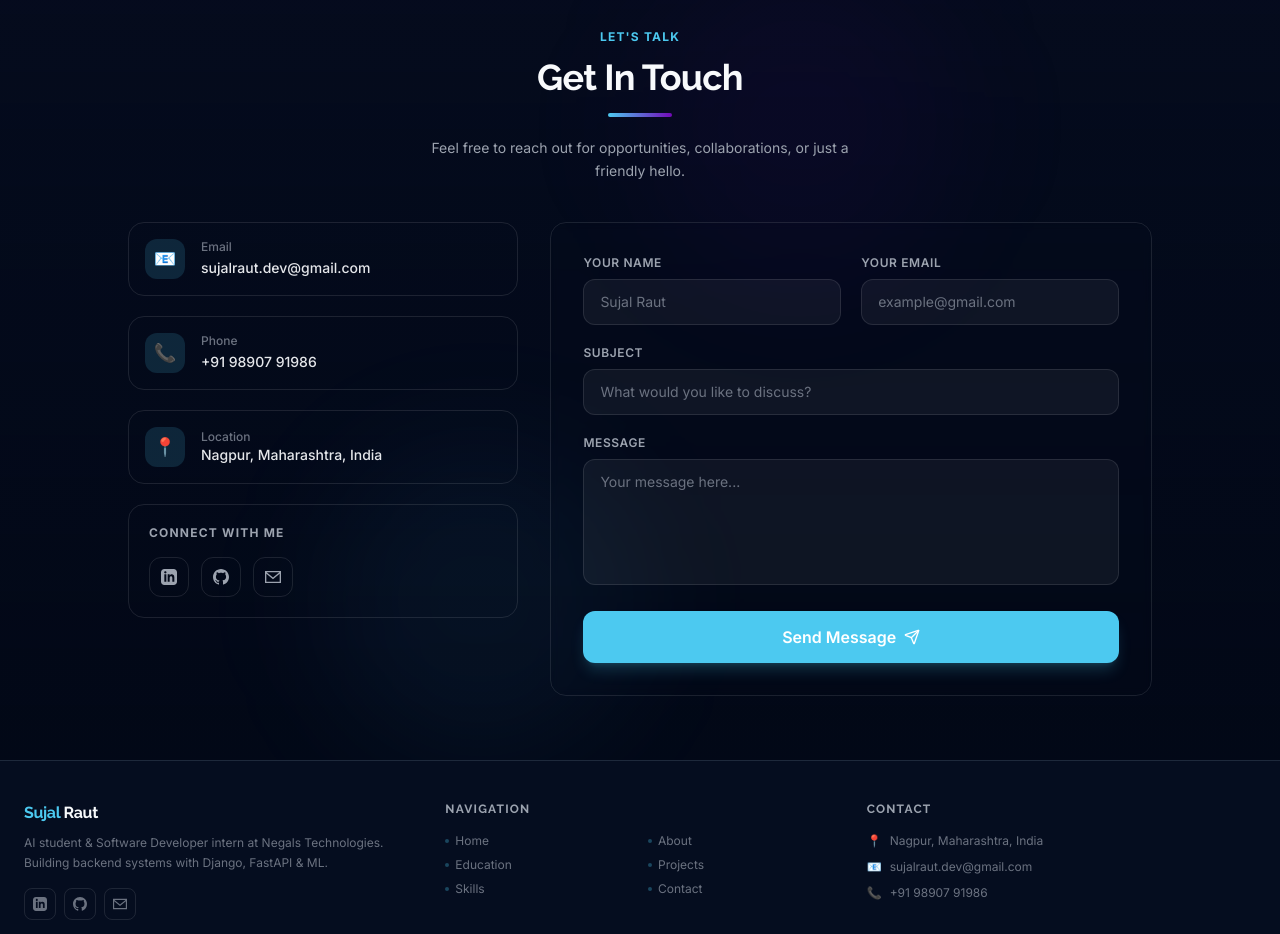
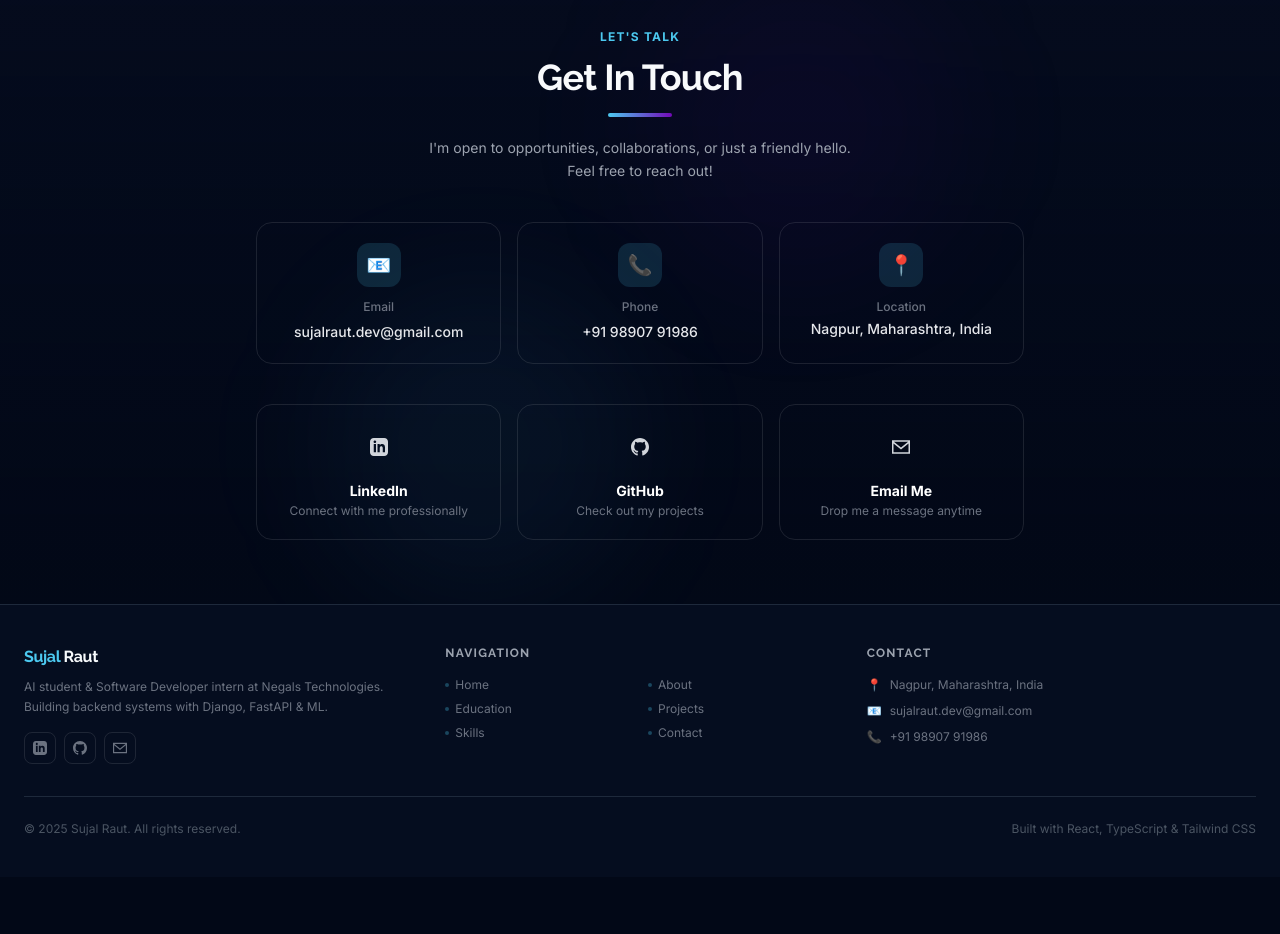
Before and after one commit to Sujal-codeWithAI/Sujal-Page, a React (Vite) app: page / in a window 1280 px wide. Shown: the part 5060-5994 px from the top of the page. After the commit the page ends 5937 px from the top, so only its background shows below. Built offline with nearby package versions, Linux system fonts and the light colour scheme.

Commit message:
Form update

```diff
--- a/src/components/ContactSection.tsx
+++ b/src/components/ContactSection.tsx
@@ -1,50 +1,6 @@
-import { useState, useEffect } from "react";
-import { toast } from "sonner";
-import emailjs from '@emailjs/browser';
 import { motion } from "framer-motion";
-import { Send } from "lucide-react";
-
-const EMAILJS_PUBLIC_KEY = "ox3GE0jSwKy__0zuJ";
-const EMAILJS_SERVICE_ID = "service_ga164ew";
-const EMAILJS_TEMPLATE_ID = "template_cutkccr";
-
-const inputClass = "w-full px-4 py-3 bg-white/5 border border-white/10 rounded-xl text-white text-sm placeholder-gray-500 focus:outline-none focus:border-portfolio-bright-blue/60 focus:bg-portfolio-bright-blue/5 transition-all duration-300";
-const labelClass = "block text-xs font-semibold text-gray-400 uppercase tracking-wider mb-2";
 
 const ContactSection = () => {
-  const [form, setForm] = useState({ name: '', email: '', subject: '', message: '' });
-  const [isSubmitting, setIsSubmitting] = useState(false);
-
-  useEffect(() => { emailjs.init(EMAILJS_PUBLIC_KEY); }, []);
-
-  const handleChange = (e: React.ChangeEvent<HTMLInputElement | HTMLTextAreaElement>) =>
-    setForm(prev => ({ ...prev, [e.target.name]: e.target.value }));
-
-  const handleSubmit = async (e: React.FormEvent<HTMLFormElement>) => {
-    e.preventDefault();
-    if (!form.name || !form.email || !form.subject || !form.message) {
-      toast.error("Please fill in all fields");
-      return;
-    }
-    setIsSubmitting(true);
-    try {
-      await emailjs.send(EMAILJS_SERVICE_ID, EMAILJS_TEMPLATE_ID, {
-        from_name: form.name,
-        from_email: form.email,
-        subject: form.subject,
-        message: form.message,
-        to_name: "Sujal",
-        reply_to: form.email,
-      }, EMAILJS_PUBLIC_KEY);
-      toast.success("Message sent successfully! I'll get back to you soon.");
-      setForm({ name: '', email: '', subject: '', message: '' });
-    } catch {
-      toast.error("Failed to send message. Please try again later.");
-    } finally {
-      setIsSubmitting(false);
-    }
-  };
-
   const contactInfo = [
     { icon: "📧", label: "Email", value: "sujalraut.dev@gmail.com", href: "mailto:sujalraut.dev@gmail.com" },
     { icon: "📞", label: "Phone", value: "+91 98907 91986", href: "tel:+919890791986" },
@@ -54,21 +10,26 @@ const ContactSection = () => {
   const socials = [
     {
       label: "LinkedIn", href: "https://www.linkedin.com/in/sujal-raut",
+      desc: "Connect with me professionally",
       path: "M19 0h-14c-2.761 0-5 2.239-5 5v14c0 2.761 2.239 5 5 5h14c2.762 0 5-2.239 5-5v-14c0-2.761-2.238-5-5-5zm-11 19h-3v-11h3v11zm-1.5-12.268c-.966 0-1.75-.79-1.75-1.764s.784-1.764 1.75-1.764 1.75.79 1.75 1.764-.783 1.764-1.75 1.764zm13.5 12.268h-3v-5.604c0-3.368-4-3.113-4 0v5.604h-3v-11h3v1.765c1.396-2.586 7-2.777 7 2.476v6.759z",
+      color: "hover:border-blue-400/50 hover:bg-blue-500/10",
     },
     {
       label: "GitHub", href: "https://github.com/Sujal-codeWithAI",
+      desc: "Check out my projects",
       path: "M12 0c-6.626 0-12 5.373-12 12 0 5.302 3.438 9.8 8.207 11.387.599.111.793-.261.793-.577v-2.234c-3.338.726-4.033-1.416-4.033-1.416-.546-1.387-1.333-1.756-1.333-1.756-1.089-.745.083-.729.083-.729 1.205.084 1.839 1.237 1.839 1.237 1.07 1.834 2.807 1.304 3.492.997.107-.775.418-1.305.762-1.604-2.665-.305-5.467-1.334-5.467-5.931 0-1.311.469-2.381 1.236-3.221-.124-.303-.535-1.524.117-3.176 0 0 1.008-.322 3.301 1.23.957-.266 1.983-.399 3.003-.404 1.02.005 2.047.138 3.006.404 2.291-1.552 3.297-1.23 3.297-1.23.653 1.653.242 2.874.118 3.176.77.84 1.235 1.911 1.235 3.221 0 4.609-2.807 5.624-5.479 5.921.43.372.823 1.102.823 2.222v3.293c0 .319.192.694.801.576 4.765-1.589 8.199-6.086 8.199-11.386 0-6.627-5.373-12-12-12z",
+      color: "hover:border-gray-400/50 hover:bg-gray-500/10",
     },
     {
-      label: "Email", href: "mailto:sujalraut.dev@gmail.com",
+      label: "Email Me", href: "mailto:sujalraut.dev@gmail.com",
+      desc: "Drop me a message anytime",
       path: "M0 3v18h24v-18h-24zm21.518 2l-9.518 7.713-9.518-7.713h19.036zm-19.518 14v-11.817l10 8.104 10-8.104v11.817h-20z",
+      color: "hover:border-portfolio-bright-blue/50 hover:bg-portfolio-bright-blue/10",
     },
   ];
 
   return (
     <section id="contact" className="py-16 bg-gradient-to-b from-portfolio-dark-blue/40 to-background relative overflow-hidden">
-      {/* Background glows */}
       <div className="absolute bottom-0 left-1/4 w-80 h-80 bg-portfolio-bright-blue/5 rounded-full blur-3xl pointer-events-none" />
       <div className="absolute top-0 right-1/4 w-80 h-80 bg-portfolio-purple/5 rounded-full blur-3xl pointer-events-none" />
 
@@ -85,28 +46,34 @@ const ContactSection = () => {
           <h2 className="text-3xl md:text-4xl font-bold mb-4">Get In Touch</h2>
           <div className="w-16 h-1 bg-gradient-to-r from-portfolio-bright-blue to-portfolio-purple mx-auto rounded-full" />
           <p className="mt-5 text-gray-400 max-w-md mx-auto text-sm leading-relaxed">
-            Feel free to reach out for opportunities, collaborations, or just a friendly hello.
+            I'm open to opportunities, collaborations, or just a friendly hello. Feel free to reach out!
           </p>
         </motion.div>
 
-        <div className="max-w-5xl mx-auto grid lg:grid-cols-5 gap-8">
+        <div className="max-w-3xl mx-auto space-y-10">
 
-          {/* Left: Info + Socials */}
+          {/* Contact Info */}
           <motion.div
-            initial={{ opacity: 0, x: -30 }}
-            whileInView={{ opacity: 1, x: 0 }}
+            initial={{ opacity: 0, y: 20 }}
+            whileInView={{ opacity: 1, y: 0 }}
             viewport={{ once: true }}
-            transition={{ duration: 0.6 }}
-            className="lg:col-span-2 flex flex-col gap-5"
+            transition={{ duration: 0.5 }}
+            className="grid sm:grid-cols-3 gap-4"
           >
-            {/* Contact info cards */}
-            {contactInfo.map((item) => (
-              <div key={item.label} className="flex items-center gap-4 p-4 rounded-2xl bg-white/4 border border-white/10 hover:border-portfolio-bright-blue/30 hover:bg-white/6 transition-all duration-300">
-                <div className="w-10 h-10 rounded-xl bg-portfolio-bright-blue/15 flex items-center justify-center text-lg flex-shrink-0">
+            {contactInfo.map((item, i) => (
+              <motion.div
+                key={item.label}
+                initial={{ opacity: 0, y: 20 }}
+                whileInView={{ opacity: 1, y: 0 }}
+                viewport={{ once: true }}
+                transition={{ delay: i * 0.1 }}
+                className="flex flex-col items-center text-center gap-3 p-5 rounded-2xl bg-white/4 border border-white/10 hover:border-portfolio-bright-blue/30 hover:bg-white/6 transition-all duration-300"
+              >
+                <div className="w-11 h-11 rounded-xl bg-portfolio-bright-blue/15 flex items-center justify-center text-xl">
                   {item.icon}
                 </div>
                 <div>
-                  <p className="text-xs text-gray-500 font-medium">{item.label}</p>
+                  <p className="text-xs text-gray-500 font-medium mb-1">{item.label}</p>
                   {item.href ? (
                     <a href={item.href} className="text-sm text-gray-200 hover:text-portfolio-bright-blue transition-colors font-medium">
                       {item.value}
@@ -115,116 +82,44 @@ const ContactSection = () => {
                     <p className="text-sm text-gray-200 font-medium">{item.value}</p>
                   )}
                 </div>
-              </div>
+              </motion.div>
             ))}
-
-            {/* Socials */}
-            <div className="p-5 rounded-2xl bg-white/4 border border-white/10">
-              <p className="text-xs font-bold text-gray-400 uppercase tracking-widest mb-4">Connect With Me</p>
-              <div className="flex gap-3">
-                {socials.map((s) => (
-                  <a
-                    key={s.label}
-                    href={s.href}
-                    target="_blank"
-                    rel="noopener noreferrer"
-                    aria-label={s.label}
-                    className="w-10 h-10 rounded-xl bg-white/8 border border-white/10 flex items-center justify-center text-gray-400 hover:text-portfolio-bright-blue hover:border-portfolio-bright-blue/40 hover:bg-portfolio-bright-blue/10 transition-all duration-300"
-                  >
-                    <svg xmlns="http://www.w3.org/2000/svg" width="16" height="16" fill="currentColor" viewBox="0 0 24 24">
-                      <path d={s.path} />
-                    </svg>
-                  </a>
-                ))}
-              </div>
-            </div>
           </motion.div>
 
-          {/* Right: Form */}
+          {/* Social Links */}
           <motion.div
-            initial={{ opacity: 0, x: 30 }}
-            whileInView={{ opacity: 1, x: 0 }}
+            initial={{ opacity: 0, y: 20 }}
+            whileInView={{ opacity: 1, y: 0 }}
             viewport={{ once: true }}
-            transition={{ duration: 0.6, delay: 0.1 }}
-            className="lg:col-span-3"
+            transition={{ duration: 0.5, delay: 0.2 }}
+            className="grid sm:grid-cols-3 gap-4"
           >
-            <div className="bg-white/4 border border-white/10 rounded-2xl p-8 backdrop-blur-sm">
-              <form onSubmit={handleSubmit} className="space-y-5">
-                <div className="grid grid-cols-1 sm:grid-cols-2 gap-5">
-                  <div>
-                    <label className={labelClass}>Your Name</label>
-                    <input
-                      type="text"
-                      name="name"
-                      value={form.name}
-                      onChange={handleChange}
-                      placeholder="Sujal Raut"
-                      required
-                      className={inputClass}
-                    />
-                  </div>
-                  <div>
-                    <label className={labelClass}>Your Email</label>
-                    <input
-                      type="email"
-                      name="email"
-                      value={form.email}
-                      onChange={handleChange}
-                      placeholder="example@gmail.com"
-                      required
-                      className={inputClass}
-                    />
-                  </div>
+            {socials.map((s, i) => (
+              <motion.a
+                key={s.label}
+                href={s.href}
+                target="_blank"
+                rel="noopener noreferrer"
+                initial={{ opacity: 0, y: 20 }}
+                whileInView={{ opacity: 1, y: 0 }}
+                viewport={{ once: true }}
+                transition={{ delay: 0.3 + i * 0.1 }}
+                whileHover={{ y: -3 }}
+                className={`flex flex-col items-center text-center gap-3 p-5 rounded-2xl bg-white/4 border border-white/10 ${s.color} transition-all duration-300 cursor-pointer`}
+              >
+                <div className="w-11 h-11 rounded-xl bg-white/8 flex items-center justify-center">
+                  <svg xmlns="http://www.w3.org/2000/svg" width="18" height="18" fill="currentColor" className="text-gray-300" viewBox="0 0 24 24">
+                    <path d={s.path} />
+                  </svg>
                 </div>
+                <div>
+                  <p className="text-sm font-bold text-white">{s.label}</p>
+                  <p className="text-xs text-gray-500 mt-0.5">{s.desc}</p>
+                </div>
+              </motion.a>
+            ))}
+          </motion.div>
 
-                <div>
-                  <label className={labelClass}>Subject</label>
-                  <input
-                    type="text"
-                    name="subject"
-                    value={form.subject}
-                    onChange={handleChange}
-                    placeholder="What would you like to discuss?"
-                    required
-                    className={inputClass}
-                  />
-                </div>
-
-                <div>
-                  <label className={labelClass}>Message</label>
-                  <textarea
-                    name="message"
-                    value={form.message}
-                    onChange={handleChange}
-                    placeholder="Your message here..."
-                    required
-                    rows={5}
-                    className={`${inputClass} resize-none`}
-                  />
-                </div>
-
-                <button
-                  type="submit"
-                  disabled={isSubmitting}
-                  className="w-full flex items-center justify-center gap-2 bg-portfolio-bright-blue hover:bg-portfolio-bright-blue/90 disabled:opacity-50 disabled:cursor-not-allowed text-white font-semibold py-3.5 px-6 rounded-xl shadow-lg shadow-portfolio-bright-blue/20 hover:shadow-portfolio-bright-blue/40 transition-all duration-300"
-                >
-                  {isSubmitting ? (
-                    <>
-                      <svg className="animate-spin h-4 w-4" xmlns="http://www.w3.org/2000/svg" fill="none" viewBox="0 0 24 24">
-                        <circle className="opacity-25" cx="12" cy="12" r="10" stroke="currentColor" strokeWidth="4" />
-                        <path className="opacity-75" fill="currentColor" d="M4 12a8 8 0 018-8v8z" />
-                      </svg>
-                      Sending...
-                    </>
-                  ) : (
-                    <>
-                      Send Message <Send className="h-4 w-4" />
-                    </>
-                  )}
-                </button>
-              </form>
-            </div>
-          </motion.div>
         </div>
       </div>
     </section>
```
